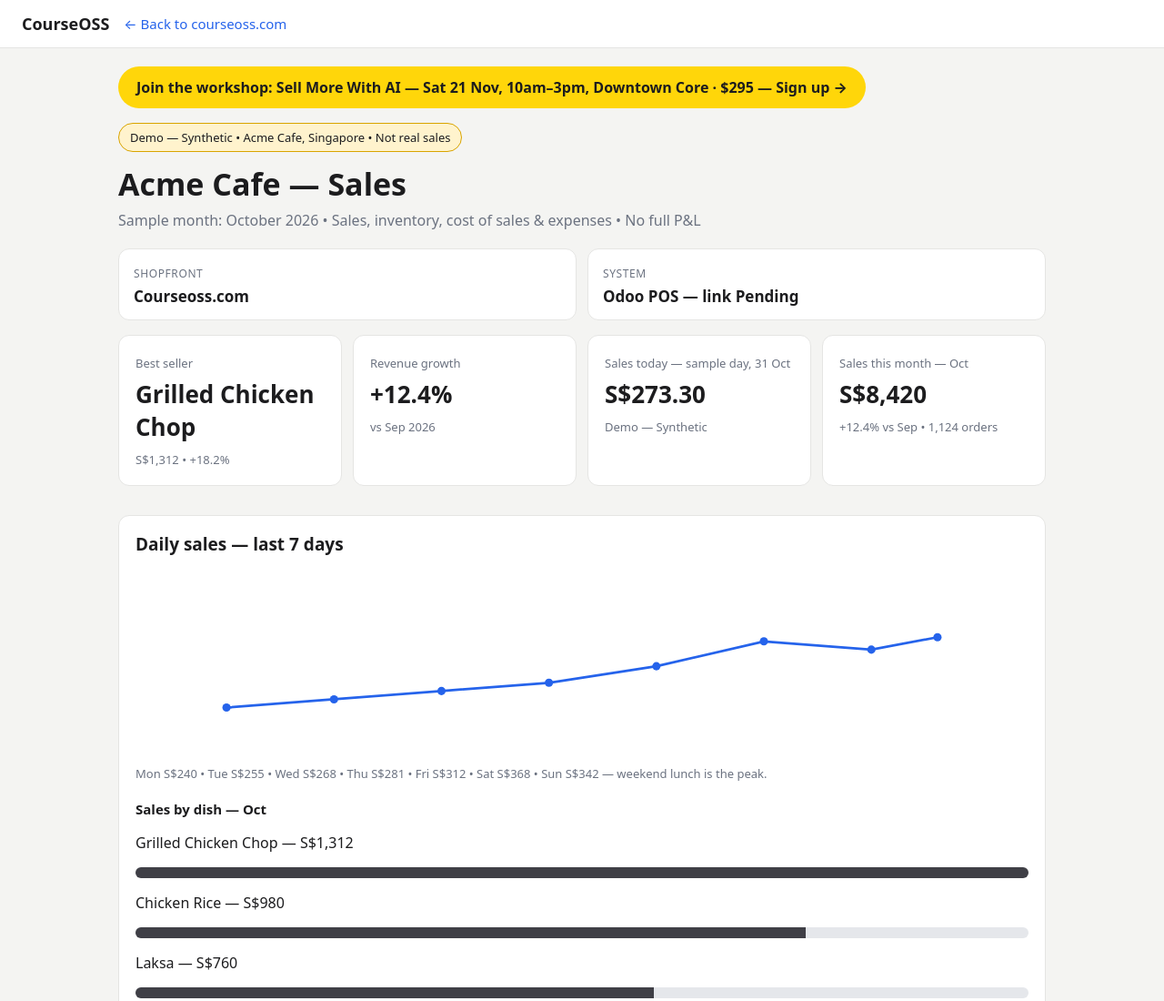
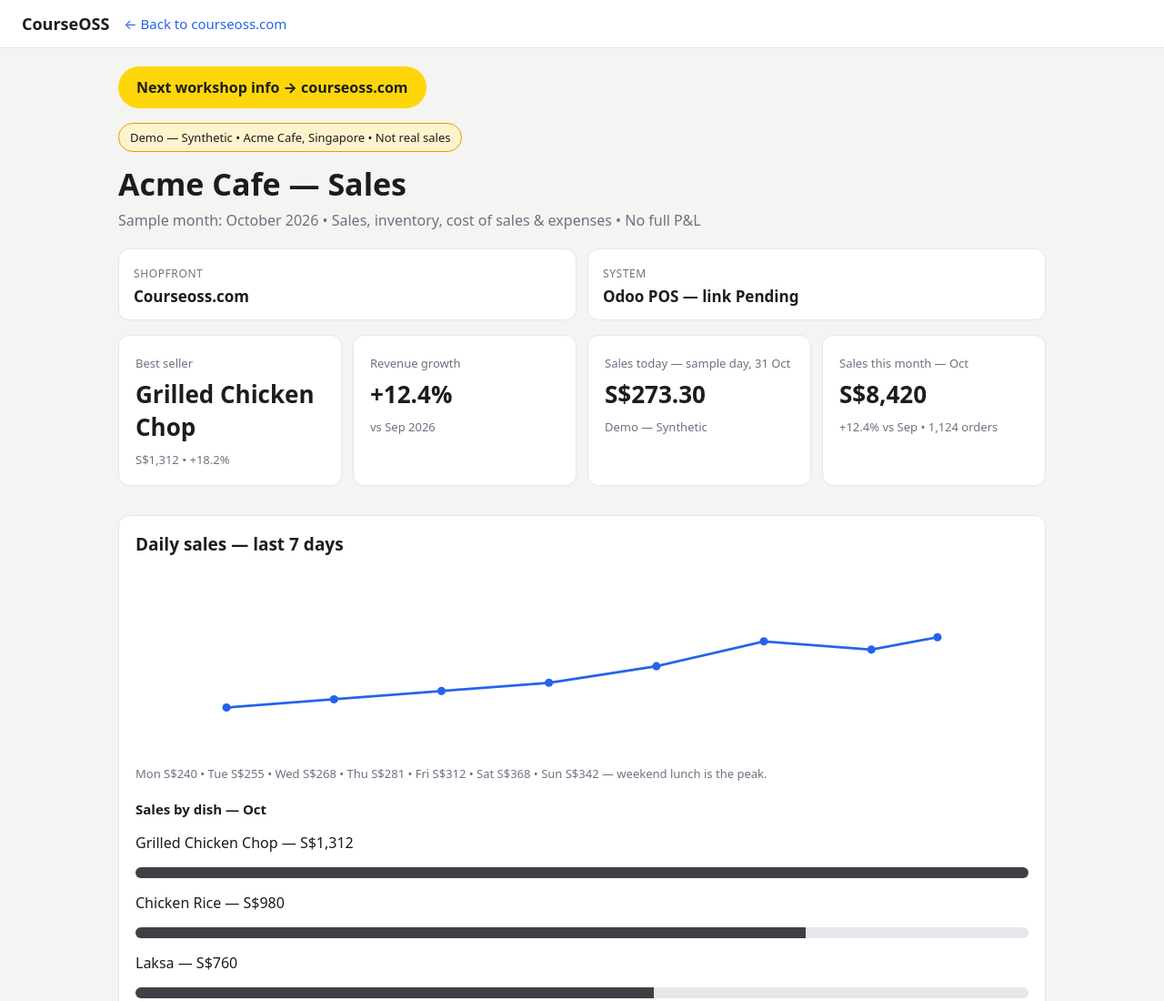
Before and after one commit to benczb/muse-spaces-fnb-sales-ga4, a plain HTML site: page dist/index.html in a window 1280 px wide. Shown: the top 1100 px of the page at 91% size. Drawn offline with Linux system fonts and the light colour scheme.

Commit message:
Make workshop button generic: next workshop info links to courseoss.com

```diff
--- a/dist/index.html
+++ b/dist/index.html
@@ -45,7 +45,7 @@ th{color:#6b7280;font-size:12px;text-transform:uppercase;letter-spacing:.04em}
 <body>
 <header class="site-header"><a class="brand" href="https://courseoss.com/">CourseOSS</a><a class="back" href="https://courseoss.com/">&larr; Back to courseoss.com</a></header>
 <div class="wrap">
-<p style="margin:0 0 16px"><a href="https://luma.com/lzqkpx1f" style="display:inline-block;background:#ffd60a;color:#1c1c1e;font-weight:700;font-size:16px;text-decoration:none;padding:12px 20px;border-radius:999px">Join the workshop: Sell More With AI — Sat 21 Nov, 10am–3pm, Downtown Core · $295 — Sign up &rarr;</a></p>
+<p style="margin:0 0 16px"><a href="https://courseoss.com/" style="display:inline-block;background:#ffd60a;color:#1c1c1e;font-weight:700;font-size:16px;text-decoration:none;padding:12px 20px;border-radius:999px">Next workshop info &rarr; courseoss.com</a></p>
 <span class="badge">Demo — Synthetic • Acme Cafe, Singapore • Not real sales</span>
 <h1>Acme Cafe — Sales</h1>
 <p class="sub">Sample month: October 2026 • Sales, inventory, cost of sales &amp; expenses • No full P&amp;L</p>
```
Also changed, not shown: index.html (+1 -1 lines).
